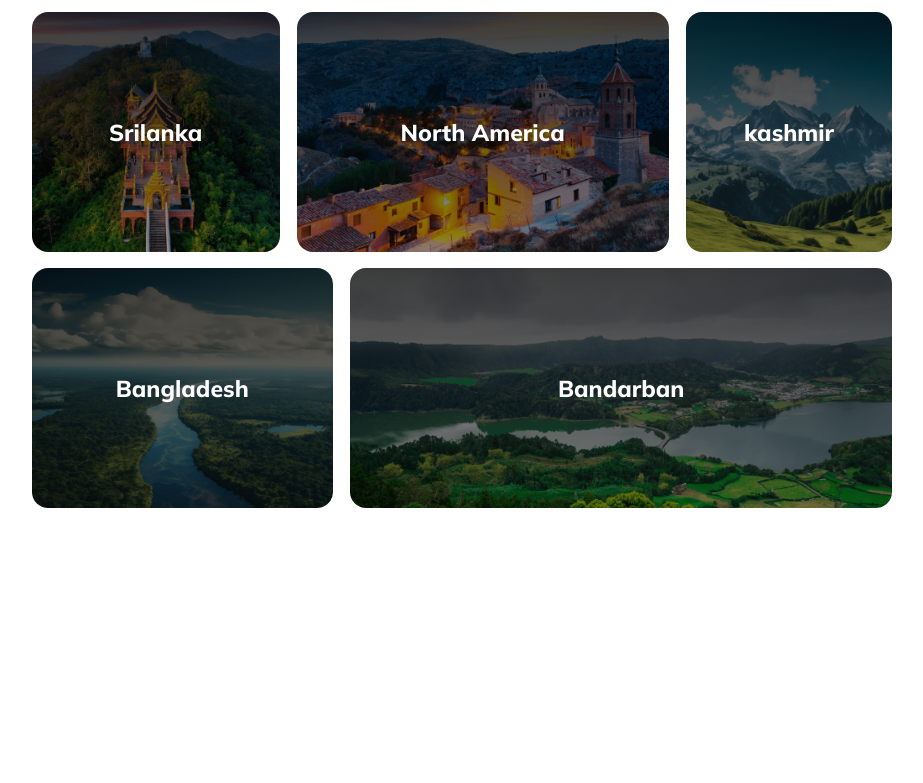
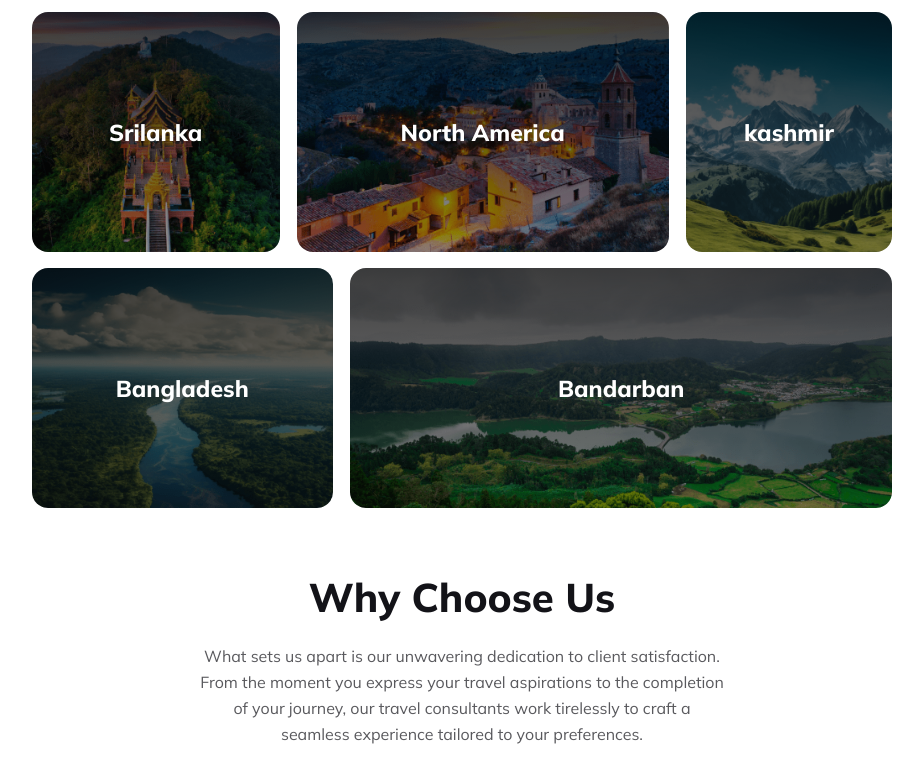
Before and after one commit to Rakibul-Islam11/my-second-assignment, a plain HTML site: page index.html in a window 1280 px wide. Shown: the part 1526-2309 px from the top of the page, without its empty margins (178-1101 px from the left). Before the commit the page ends 2073 px from the top, so only its background shows below. Drawn offline with Linux system fonts and the light colour scheme.

Commit message:
why choose section done

```diff
--- a/index.html
+++ b/index.html
@@ -178,5 +178,17 @@
         </div>
      </section>
      <!--destination center end-->
+     <!--why choose us section start-->
+     <section class="why_choose_main">
+        <div class="why_choose_wrap">
+            <p>Why Choose Us</p>
+        </div>
+        <div class="why_choose_para">
+            <p>
+                What sets us apart is our unwavering dedication to client satisfaction. From the moment you express your travel aspirations to the completion of your journey, our travel consultants work tirelessly to craft a seamless experience tailored to your preferences.
+            </p>
+        </div>
+     </section>
+     <!--why choose us section end-->
 </body>
 </html>
--- a/style.css
+++ b/style.css
@@ -501,3 +501,31 @@
     margin-top: 5px;
 }
 /* desti galrry section responsive end here */
+/* why choose us start */
+.why_choose_main {
+    width: 82%;
+    margin: 5% auto;
+}
+.why_choose_wrap p {
+    color: #131318;
+    text-align: center;
+    font-family: 'Mulish', sans-serif;
+    font-size: 40px;
+    font-style: normal;
+    font-weight: 800;
+    line-height: normal;
+}
+.why_choose_para {
+    width: 50%;
+    margin: 2% auto;
+}
+.why_choose_para p {
+    color: rgba(19, 19, 24, 0.70);
+    text-align: center;
+    font-family: 'Mulish', sans-serif;
+    font-size: 16px;
+    font-style: normal;
+    font-weight: 400;
+    line-height: 26px;
+}
+/* why choose us end */
```
Also changed, not shown: images/icoii.svg (added), images/iconoone.svg (added), images/ttteeu.svg (added).
